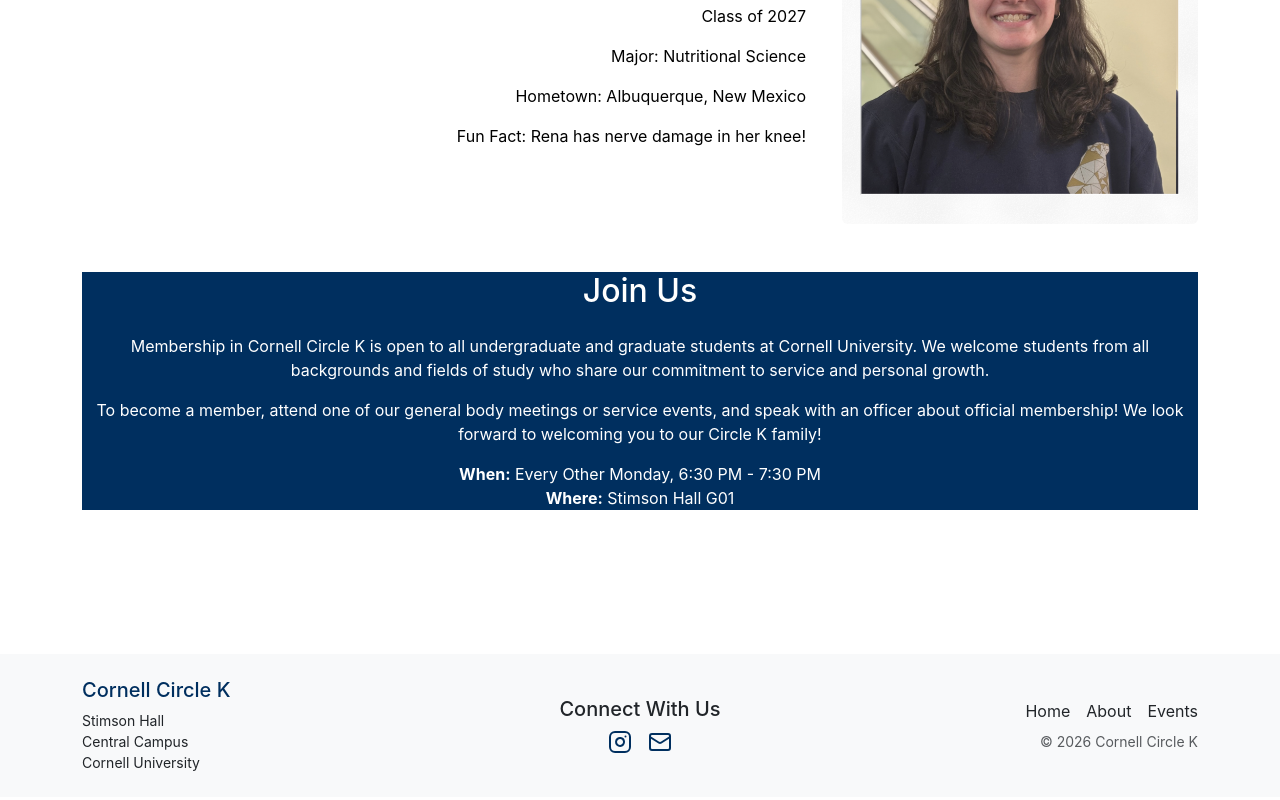
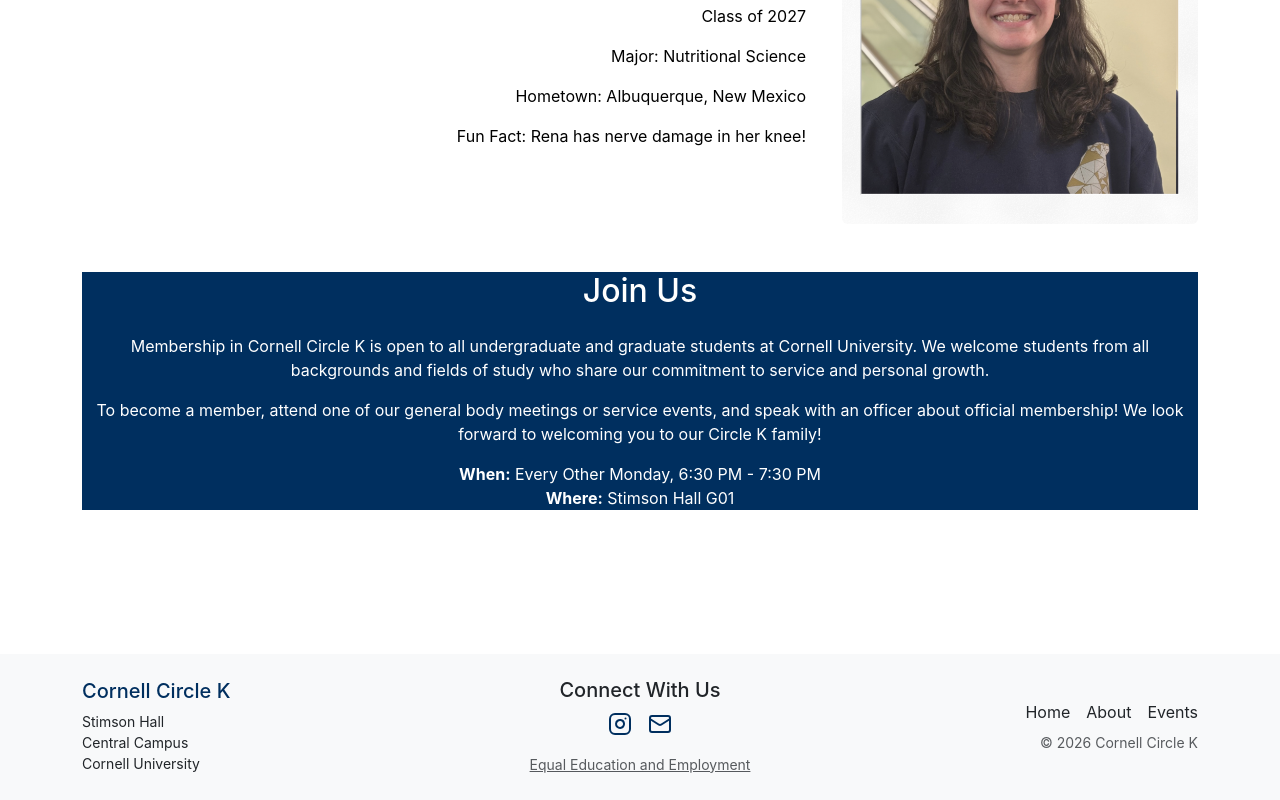
Before and after one commit to cornellcirclek/circlek-website-main, a React (Create React App) app: page /about in a window 1280 px wide. Shown: the part 4836-5636 px from the top of the page. Built offline with nearby package versions, Linux system fonts and the light colour scheme.

Commit message:
Update Equal Opportunity

```diff
--- a/src/components/Layout.jsx
+++ b/src/components/Layout.jsx
@@ -117,6 +117,17 @@
                   <Mail {...socialIconStyle} />
                 </a>
               </div>
+{/* Equal Education and Employment Link */}
+  <div className="mt-3">
+    <a
+      href="https://www.hr.cornell.edu/about/workplace-rights/equal-education-and-employment"
+      target="_blank"
+      rel="noopener noreferrer"
+      className="small text-muted text-decoration-underline"
+    >
+      Equal Education and Employment
+    </a>
+  </div>
             </Col>
             <Col md={4} className="text-center text-md-end">
               <div className="mb-2">
--- a/src/pages/AboutPage.jsx
+++ b/src/pages/AboutPage.jsx
@@ -325,7 +325,6 @@
           <strong>Where:</strong> Stimson Hall G01
         </p>
       </div>
-
     </Container>
   );
 };
```
